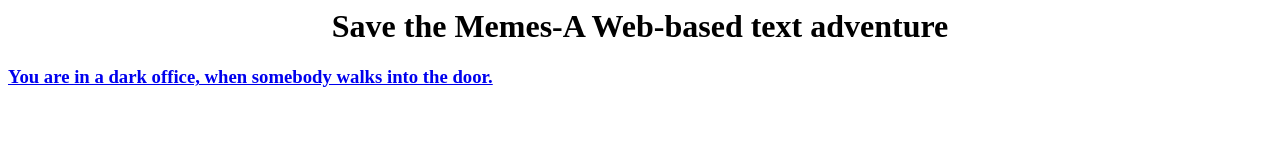
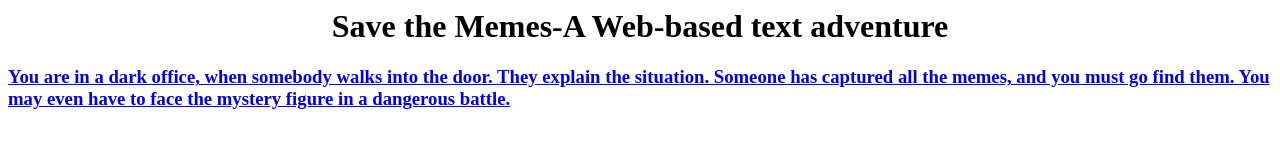
Before and after one commit to CodeSalvageO/mystery, a plain HTML site: page index.html in a window 1280 px wide. Drawn offline with Linux system fonts and the light colour scheme.

Commit message:
Update index.html

```diff
--- a/index.html
+++ b/index.html
@@ -1,4 +1,5 @@
 <html>
 <body>
 <center><h1>Save the Memes-A Web-based text adventure</h1></center>
-<a href=“#”><h3>You are in a dark office, when somebody walks into the door.
+<a href="#"><h3>You are in a dark office, when somebody walks into the door. They explain the situation.
+Someone has captured all the memes, and you must go find them. You may even have to face the mystery figure in a dangerous battle.</h3></a>
```
